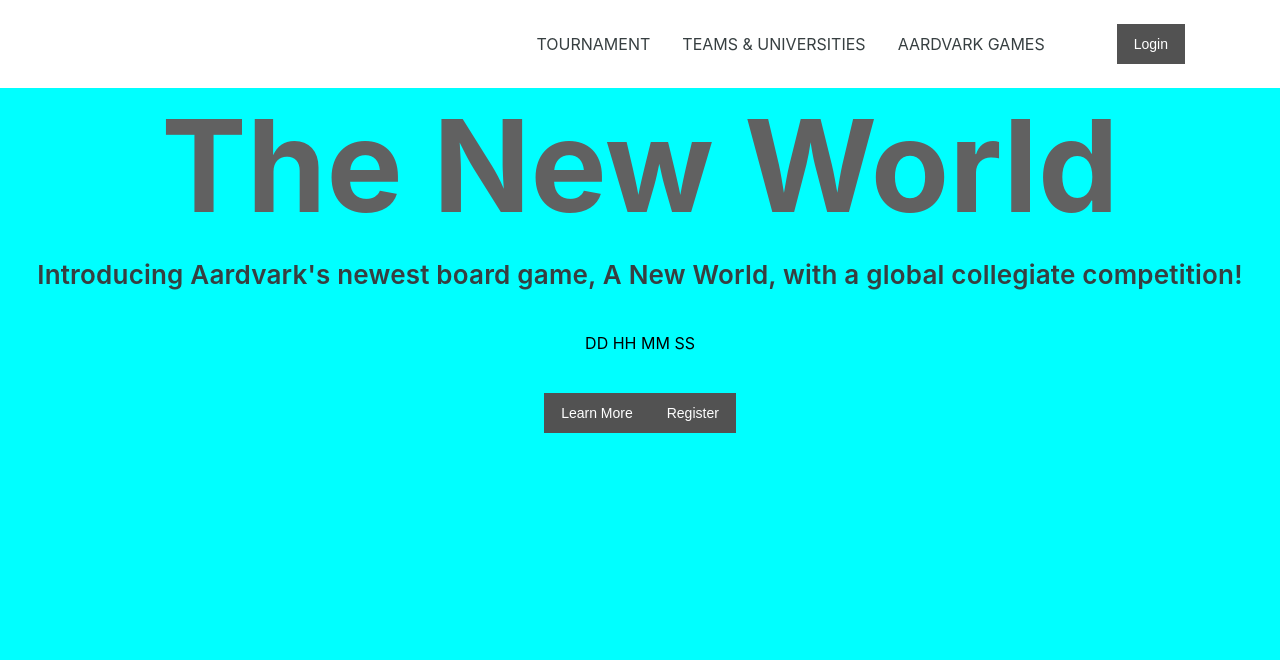
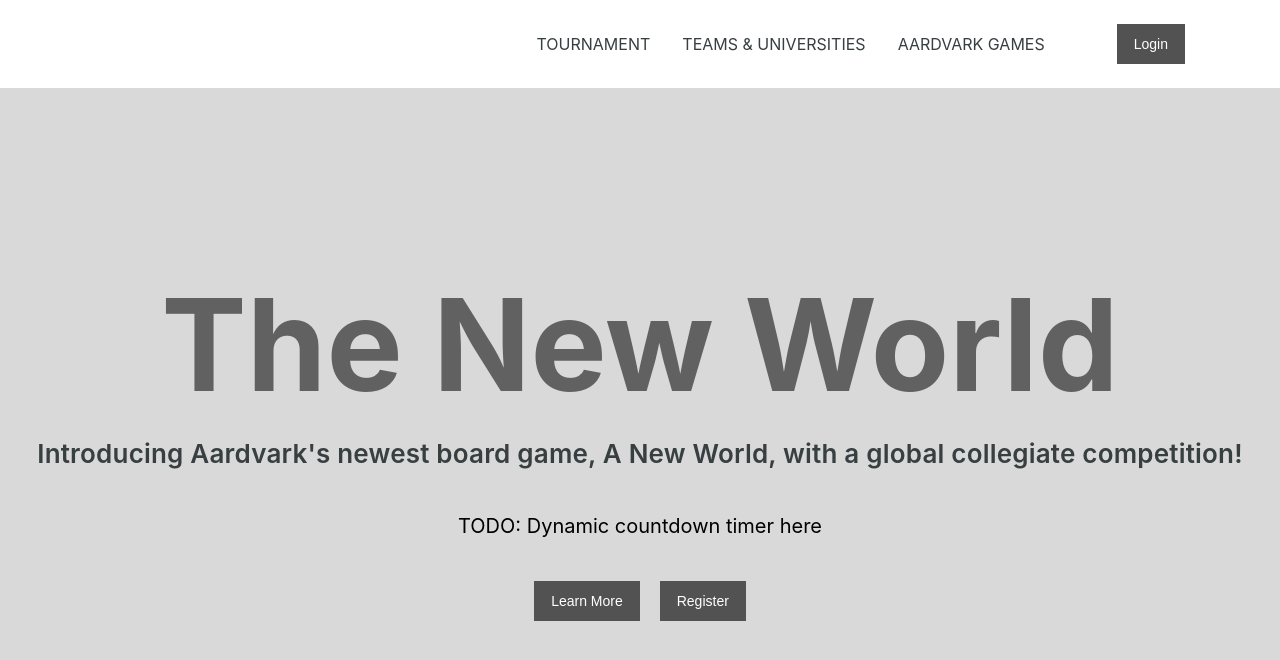
Before and after one commit to ISTE-500-501-TeamWatchHill/frontend, a React (Create React App) app: page / in a window 1280 px wide. Shown: the top 660 px of the page. Built offline with nearby package versions, Linux system fonts and the light colour scheme.

Commit message:
Finished title section

```diff
--- a/src/components/spacer/spacer.js
+++ b/src/components/spacer/spacer.js
@@ -2,8 +2,9 @@ import React from "react";
 
 export default function Spacer(props) {
     const spacerStyle = {
-        height: props.height,
-     }
+        height: props.height || 0,
+        width: props.width || 0,
+    }
     return (
         <>
             <div style={spacerStyle}></div>
--- a/src/pages/home/home.css
+++ b/src/pages/home/home.css
@@ -1,19 +1,10 @@
 /* The New World */
 
-/* .title-section {
-    margin: 0 !important;
-    padding: 0 !important;
-} */
 h1 {
     margin:0;
 }
 
 .title {
-    /* position: absolute; */
-    /* width: 1075px; */
-    /* height: 133px; */
-    /* left: 182px; */
-    /* top: 283px; */
 
     /* font-family: 'Mulish'; */
     font-style: normal;
@@ -22,17 +13,18 @@ h1 {
     /* line-height: 147.69%; */
     /* or 189px */
 
-
-
     color: #616161;
 }
 
 .title-section {
     height:calc(100vh - 88px);
-    background-color:aqua;
-    /* display: flex; */
+    background-color: #D9D9D9;
+    display: flex;
     /* align-items: center; */
     text-align: center;
+    flex-direction:column;
+    justify-content: center;
+
 }
 
 .text {
@@ -45,12 +37,21 @@ h1 {
     line-height: 32px;
     /* identical to box height, or 123% */
 
-    /* display: flex; */
-    /* align-items: center; */
-    /* text-align: center; */
     letter-spacing: 0.2px;
-
-    /* Light / Black */
-
     color: #373F41;
 }
+
+.countdown {
+    /* font-family: 'Mulish'; */
+    font-style: normal;
+    font-weight: 400;
+    font-size: 20px;
+    line-height: 147.69%;
+}
+
+.button-row {
+    display: flex;
+    /* text-align: center; */
+    /* align-items: center; */
+    justify-content: center;
+}
--- a/src/pages/home/home.js
+++ b/src/pages/home/home.js
@@ -14,10 +14,11 @@ const Home = () => {
                 <Spacer height='16px' />
                 <div className='text'>Introducing Aardvark's newest board game, A New World, with a global collegiate competition!</div>
                 <Spacer height='42px' />
-                <div>DD HH MM SS</div>
+                <div className='countdown'>TODO: Dynamic countdown timer here</div>
                 <Spacer height='40px' />
-                <div>
+                <div className='button-row'>
                     <Button name="Learn More"/>
+                    <Spacer width="20px"/>
                     <Button name="Register"/>
                 </div>
             </div>
```
